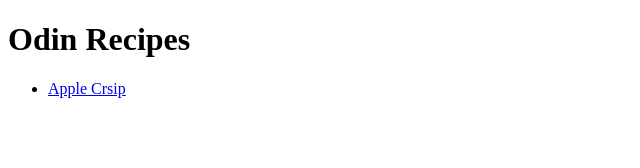
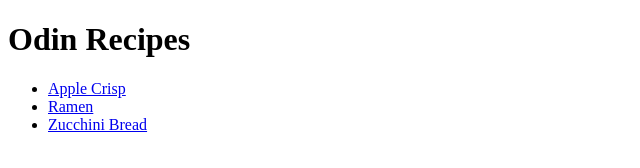
Before and after one commit to amandagoode/odin-recipes, a plain HTML site: page index.html in a window 1280 px wide. Shown: the whole page, without its empty margins (0-640 px from the left). Drawn offline with Linux system fonts and the light colour scheme.

Commit message:
Added links to index.html

```diff
--- a/index.html
+++ b/index.html
@@ -1,7 +1,7 @@
 <!DOCTYPE html>
 <html>
     <head>
-        <title>Hello World</title>
+        <title>Recipes</title>
         <meta charset="UTF-8">
     </head>
     <body>
@@ -10,9 +10,9 @@
         </h1>
         <p>
             <ul>
-                <li>
-                    <a href="recipes/apple-crisp.html">Apple Crsip</a>
-                </li>
+                <li> <a href="recipes/apple-crisp.html">Apple Crisp</a></li>
+                <li><a href="recipes/ramen.html">Ramen</a></li>
+                <li><a href="recipes/zucchinibread.html">Zucchini Bread</a></li>
 
             </ul>
         </p>
```
